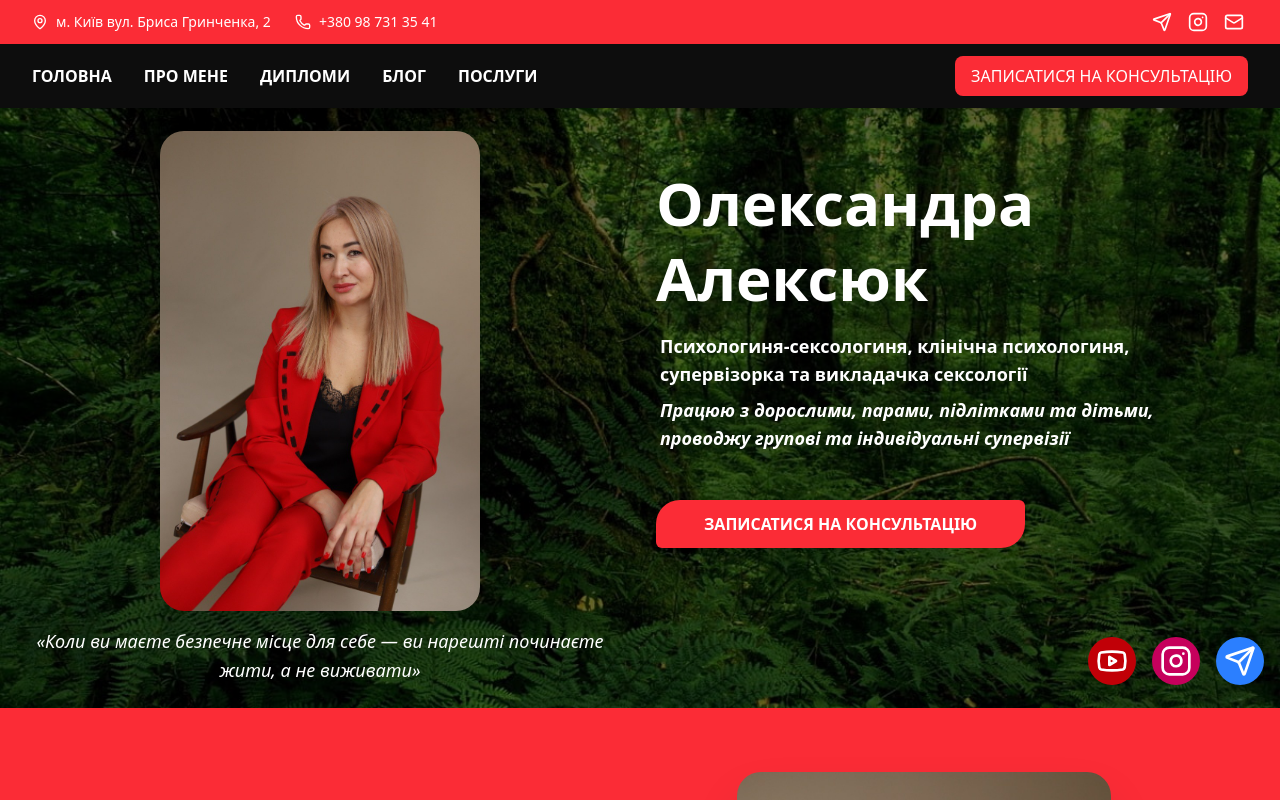
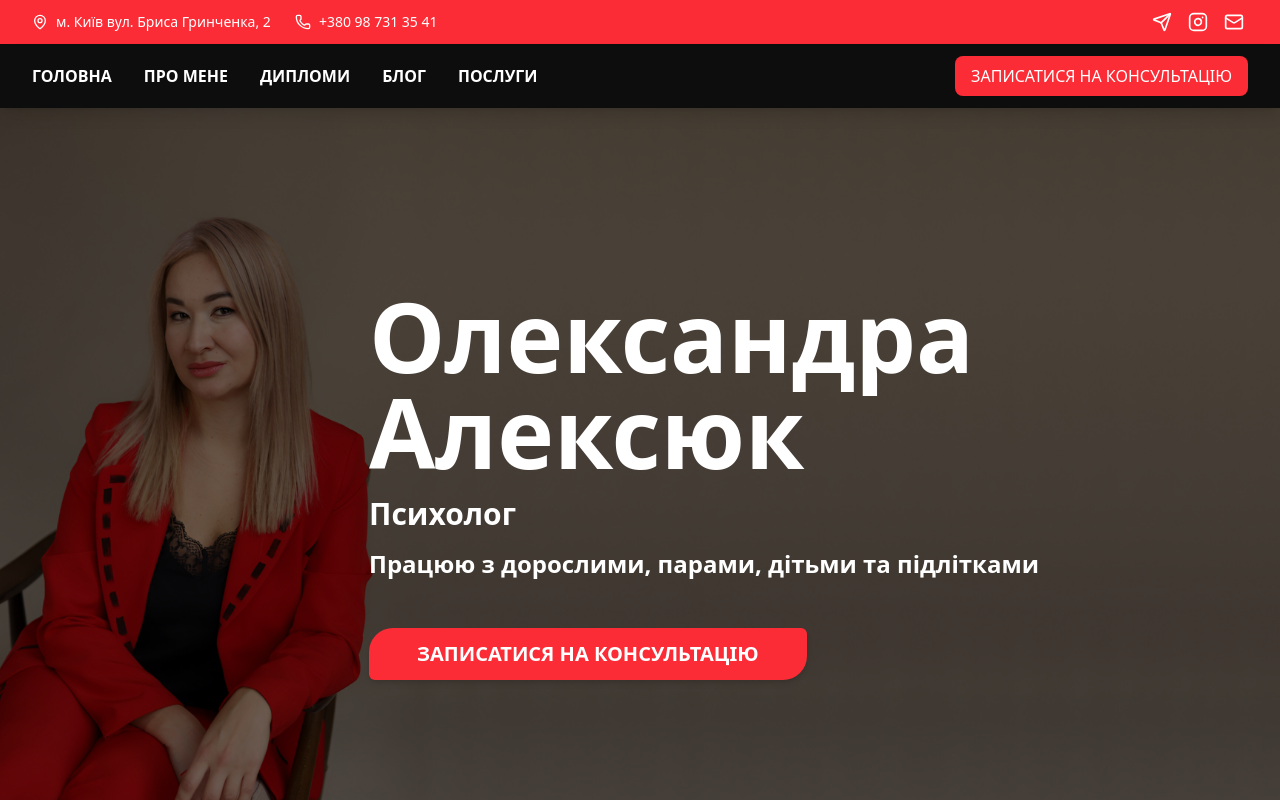
Before and after one commit to kenzay01/psychologist-site, a Next.js app: page / in a window 1280 px wide. Shown: the top 800 px of the page. Built offline with nearby package versions, Linux system fonts and the light colour scheme.

Commit message:
done corrections #2 10.07

```diff
--- a/app/consultation/page.tsx
+++ b/app/consultation/page.tsx
@@ -131,7 +131,7 @@ const ConsultationContent = () => {
   return (
     <div className="min-h-screen bg-gray-50">
       <div className="bg-white shadow-sm">
-        <div className="max-w-6xl mx-auto px-4 py-4">
+        <div className="max-w-6xl mx-auto px-8 py-4">
           <div className="flex space-x-1 bg-gray-100 p-1 rounded-lg">
             {Object.entries(consultationData).map(([key, data]) => (
               <button
@@ -160,7 +160,7 @@ const ConsultationContent = () => {
         </div>
       </div>
 
-      <div className="max-w-6xl mx-auto px-4 py-8">
+      <div className="max-w-6xl mx-auto px-8 py-8">
         <div className="grid grid-cols-1 lg:grid-cols-3 gap-8">
           <div className="lg:col-span-2 space-y-8">
             <div className="bg-white rounded-lg p-6 shadow-sm">
--- a/app/page.tsx
+++ b/app/page.tsx
@@ -1,12 +1,14 @@
 import HomeBanner from "@/components/HomeBanner";
 import GreetingComponent from "@/components/GreetingComponent";
 import BenefitsContainer from "@/components/BenefitsContainer";
+import ServicesBlock from "@/components/ServicesComponent";
 export default function Home() {
   return (
     <div>
       <HomeBanner />
       <GreetingComponent />
       <BenefitsContainer />
+      <ServicesBlock />
       {/* Add more components or sections as needed */}
     </div>
   );
--- a/app/supervision/page.tsx
+++ b/app/supervision/page.tsx
@@ -94,7 +94,7 @@ const SupervisionContent = () => {
   return (
     <div className="min-h-screen bg-gray-50">
       <div className="bg-white shadow-sm">
-        <div className="max-w-6xl mx-auto px-4 py-4">
+        <div className="max-w-6xl mx-auto px-8 py-4">
           <div className="flex space-x-1 bg-gray-100 p-1 rounded-lg">
             {Object.entries(supervisionData).map(([key, data]) => (
               <button
@@ -123,7 +123,7 @@ const SupervisionContent = () => {
         </div>
       </div>
 
-      <div className="max-w-6xl mx-auto px-4 py-8">
+      <div className="max-w-6xl mx-auto px-8 py-8">
         <div className="grid grid-cols-1 lg:grid-cols-3 gap-8">
           <div className="lg:col-span-2 space-y-8">
             <div className="bg-white rounded-lg p-6 shadow-sm">
--- a/components/GreetingComponent.tsx
+++ b/components/GreetingComponent.tsx
@@ -97,12 +97,12 @@ export default function GreetingComponent() {
               </div>
             </div> */}
             {/* Button */}
-            <div className="pt-6 self-center">
+            <div className="pt-6 self-center w-full">
               <button
                 onClick={() => {
                   router.push("/aboutMe");
                 }}
-                className="bg-white hover:bg-red-200 text-gray-800 px-8 md:px-12 py-3 rounded-bl-md rounded-br-3xl rounded-tl-3xl rounded-tr-md font-semibold shadow-md hover:scale-105 transition-all duration-300"
+                className="bg-white hover:bg-red-200 text-gray-800 w-full md:px-12 py-3 rounded-bl-md rounded-br-3xl rounded-tl-3xl rounded-tr-md font-semibold shadow-md hover:scale-105 transition-all duration-300"
               >
                 ДІЗНАТИСЯ БІЛЬШЕ
               </button>
@@ -128,7 +128,7 @@ export default function GreetingComponent() {
             />
 
             <div className="max-w-sm text-center">
-              <blockquote className="text-lg font-medium italic text-white leading-relaxed">
+              <blockquote className="text-sm md:text-lg font-medium italic text-white leading-relaxed">
                 «Найглибша робота починається не з питання `що зі мною не так?`,
                 а з питання `чого я насправді потребую?`»
               </blockquote>
--- a/components/HomeBanner.tsx
+++ b/components/HomeBanner.tsx
@@ -1,67 +1,67 @@
 "use client";
-import bannerBg from "@/public/home-banner.jpg";
-import homePhoto from "@/public/home-img.jpg";
+// import bannerBg from "@/public/home-banner.jpg";
+import homeBgMobile from "@/public/home-img.jpg";
+import homeBgDesktop from "@/public/home-bg-desktop.jpg";
 import Image from "next/image";
 import { Youtube, Instagram, Send } from "lucide-react";
 import { useRouter } from "next/navigation";
+
 export default function HomeBanner() {
   const router = useRouter();
-  const socialLinks = [
-    { href: "#", icon: Youtube, label: "YouTube", color: "bg-red-700" },
-    { href: "#", icon: Instagram, label: "Instagram", color: "bg-pink-700" },
-    { href: "#", icon: Send, label: "Telegram", color: "bg-blue-500" },
-  ];
+  // const socialLinks = [
+  //   { href: "#", icon: Youtube, label: "YouTube", color: "bg-red-700" },
+  //   { href: "#", icon: Instagram, label: "Instagram", color: "bg-pink-700" },
+  //   { href: "#", icon: Send, label: "Telegram", color: "bg-blue-500" },
+  // ];
 
   return (
-    <section className="relative h-auto md:h-150 flex flex-col md:flex-row items-center font-semibold py-10 md:py-0 ">
-      <div
-        className="absolute inset-0"
-        style={{
-          backgroundImage: `url(${bannerBg.src})`,
-          backgroundSize: "cover",
-          backgroundPosition: "center",
-        }}
-      >
-        <div className="absolute inset-0 bg-black/60 shadow-2xl"></div>
+    <section className="relative min-h-screen flex flex-col items-center justify-center font-semibold">
+      {/* Mobile Background */}
+      <div className="absolute inset-0 md:hidden">
+        <Image
+          src={homeBgMobile}
+          alt="Background Mobile"
+          fill
+          className="object-cover"
+          priority
+          quality={85}
+        />
+        <div className="absolute inset-0 bg-black/50"></div>
       </div>
 
-      <div className="relative z-10 w-full flex flex-col md:flex-row">
-        {/* Left side (image + quote) */}
-        <div className="flex flex-1 flex-col items-center justify-center gap-4 text-white text-center px-4 mb-10 md:mb-0">
-          <Image
-            src={homePhoto}
-            alt="HomePhoto"
-            className="h-72 w-auto md:h-120 rounded-3xl"
-            placeholder="blur"
-            quality={85}
-            sizes="(max-width: 768px) 100vw, (max-width: 1200px) 50vw, 33vw"
-            loading="lazy"
-          />
-          <blockquote className="text-lg font-medium italic text-white leading-relaxed">
-            «Коли ви маєте безпечне місце для себе — ви нарешті починаєте жити,
-            а не виживати»
-          </blockquote>
-        </div>
+      {/* Desktop Background */}
+      <div className="hidden md:block absolute inset-0">
+        <Image
+          src={homeBgDesktop}
+          alt="Background Desktop"
+          fill
+          className="object-cover"
+          priority
+          // quality={85}
+        />
+        <div className="absolute inset-0 bg-black/50"></div>
+      </div>
 
-        {/* Right side (text + button + social) */}
-        <div className="flex-1 text-white flex flex-col items-center md:items-start justify-center px-4">
-          <div className="flex flex-col flex-1/2 gap-2 text-center justify-end md:text-left">
-            <h1 className="text-4xl md:text-6xl font-semibold leading-tight">
-              Олександра <br className="hidden md:block" /> Алексюк
+      {/* Content */}
+      <div className="relative z-10 w-full max-w-7xl mx-auto px-4 py-12 flex flex-col items-center justify-center min-h-screen">
+        {/* Main Content */}
+        <div className="text-white md:text-start flex flex-col md:items-start md:justify-center items-center justify-end flex-1 md:ml-32 ml-0 mb-8 md:mb-0">
+          <div className="mb-8 md:mb-12">
+            <h1 className="text-5xl md:text-7xl lg:text-8xl font-bold  mb-4">
+              Олександра <br /> Алексюк
             </h1>
-            <h2 className="font-semibold text-base md:text-lg mt-2 md:pl-1 max-w-xl">
-              Психологиня-сексологиня, клінічна психологиня, супервізорка та
-              викладачка сексології
+            <h2 className="font-semibold text-lg md:text-2xl lg:text-3xl mb-4">
+              Психолог
             </h2>
-            <h2 className="italic text-base md:text-lg md:pl-1 max-w-xl">
-              Працюю з дорослими, парами, підлітками та дітьми, проводжу групові
-              та індивідуальні супервізії
-            </h2>
+            <p className="text-md md:text-xl lg:text-2xl max-w-2xl mx-auto">
+              Працюю з дорослими, парами, дітьми та підлітками
+            </p>
           </div>
 
-          <div className="mt-6 md:mt-12">
+          {/* Button */}
+          <div className="mb-6 md:mb-12">
             <button
-              className="bg-red-500 hover:bg-red-600 text-white px-8 md:px-12 py-3 rounded-bl-md rounded-br-3xl rounded-tl-3xl rounded-tr-md font-semibold shadow-md hover:scale-105 transition-all duration-300"
+              className="bg-red-500 hover:bg-red-600 text-white px-8 md:text-xl md:px-12 py-3 rounded-bl-md rounded-br-3xl rounded-tl-3xl rounded-tr-md font-semibold shadow-md hover:scale-105 transition-all duration-300"
               onClick={() => {
                 router.push("/consultation");
               }}
@@ -70,18 +70,19 @@ export default function HomeBanner() {
             </button>
           </div>
 
-          <div className="mt-6 md:mt-auto flex space-x-4 self-center md:self-end flex-1/6 items-end">
+          {/* Social Links */}
+          {/* <div className="flex space-x-6">
             {socialLinks.map((social, index) => (
               <a
                 key={index}
                 href={social.href}
-                className={`${social.color} hover:scale-105 transition-all duration-300 p-2 rounded-full flex items-center justify-center`}
+                className={`${social.color} hover:scale-110 transition-all duration-300 p-3 md:p-4 rounded-full flex items-center justify-center shadow-lg`}
                 aria-label={social.label}
               >
-                <social.icon className="w-6 h-6 md:w-8 md:h-8" />
+                <social.icon className="w-4 h-4 md:w-6 md:h-6" />
               </a>
             ))}
-          </div>
+          </div> */}
         </div>
       </div>
     </section>
--- /dev/null
+++ b/components/ServicesComponent.tsx
@@ -0,0 +1,92 @@
+"use client";
+import { User, Users, Baby, GraduationCap, ArrowRight } from "lucide-react";
+import { useRouter } from "next/navigation";
+
+export default function ServicesBlock() {
+  const router = useRouter();
+
+  const services = [
+    {
+      id: 1,
+      title: "Індивідуальне консультування",
+      description:
+        "Професійна психологічна допомога для дорослих. Працюю з тривогою, депресією, стресом та іншими життєвими викликами.",
+      icon: User,
+      link: "/consultation?type=individual",
+    },
+    {
+      id: 2,
+      title: "Парне консультування",
+      description:
+        "Допомога парам у вирішенні конфліктів, покращенні комунікації та зміцненні стосунків.",
+      icon: Users,
+      link: "/consultation?type=couple",
+    },
+    {
+      id: 3,
+      title: "Робота з дітьми та підлітками",
+      description:
+        "Спеціалізована допомога дітям та підліткам у подоланні емоційних труднощів та адаптації.",
+      icon: Baby,
+      link: "/consultation?type=child",
+    },
+    {
+      id: 4,
+      title: "Супервізія для психологів",
+      description:
+        "Професійна супервізія для практикуючих психологів. Групові та індивідуальні сесії.",
+      icon: GraduationCap,
+      link: "/supervision",
+    },
+  ];
+
+  return (
+    <section className="py-16 md:py-24 bg-white">
+      <div className="max-w-6xl mx-auto px-8">
+        {/* Header */}
+        <div className="text-center mb-12 md:mb-16">
+          <h2 className="text-3xl md:text-4xl lg:text-5xl font-bold text-gray-900 mb-4">
+            Послуги
+          </h2>
+          <p className="text-lg md:text-xl text-gray-600 max-w-2xl mx-auto">
+            Професійна психологічна допомога для різних життєвих ситуацій
+          </p>
+        </div>
+
+        {/* Services Grid */}
+        <div className="grid md:grid-cols-2 gap-8">
+          {services.map((service) => (
+            <div
+              key={service.id}
+              className="bg-white rounded-2xl shadow-lg hover:shadow-xl transition-all duration-300 overflow-hidden flex flex-col md:flex-row border-2 border-red-500"
+            >
+              {/* Image/Icon Section */}
+              <div className="flex-none w-full md:w-1/3 bg-gray-100 p-6 md:p-8 flex items-center justify-center">
+                <div className="bg-white/20 backdrop-blur-sm rounded-full p-6 md:p-8">
+                  <service.icon className="w-12 h-12 md:w-16 md:h-16 text-white bg-red-500 p-3 rounded-full" />
+                </div>
+              </div>
+
+              {/* Content Section */}
+              <div className="flex-1 p-6 md:p-8 flex flex-col justify-center">
+                <h3 className="text-lg md:text-xl font-bold text-gray-900 mb-3">
+                  {service.title}
+                </h3>
+                <p className="text-gray-600 text-sm md:text-md leading-relaxed mb-4 md:mb-6 flex-1">
+                  {service.description}
+                </p>
+                <button
+                  onClick={() => router.push(service.link)}
+                  className="bg-red-500 hover:bg-red-600 text-white px-6 py-2 md:px-8 md:py-3 rounded-xl font-semibold text-base md:text-md inline-flex items-center gap-2 self-start hover:scale-105 transition-all duration-300 shadow-md"
+                >
+                  Дізнатися більше
+                  <ArrowRight className="w-4 h-4 md:w-5 md:h-5" />
+                </button>
+              </div>
+            </div>
+          ))}
+        </div>
+      </div>
+    </section>
+  );
+}
```
Also changed, not shown: app/adminBoard/page.tsx (+5 -5 lines), components/BenefitsContainer.tsx (+4 -4 lines), components/Header.tsx (+4 -4 lines), public/home-bg-desktop-test.png (added), public/home-bg-desktop.jpg (added).
